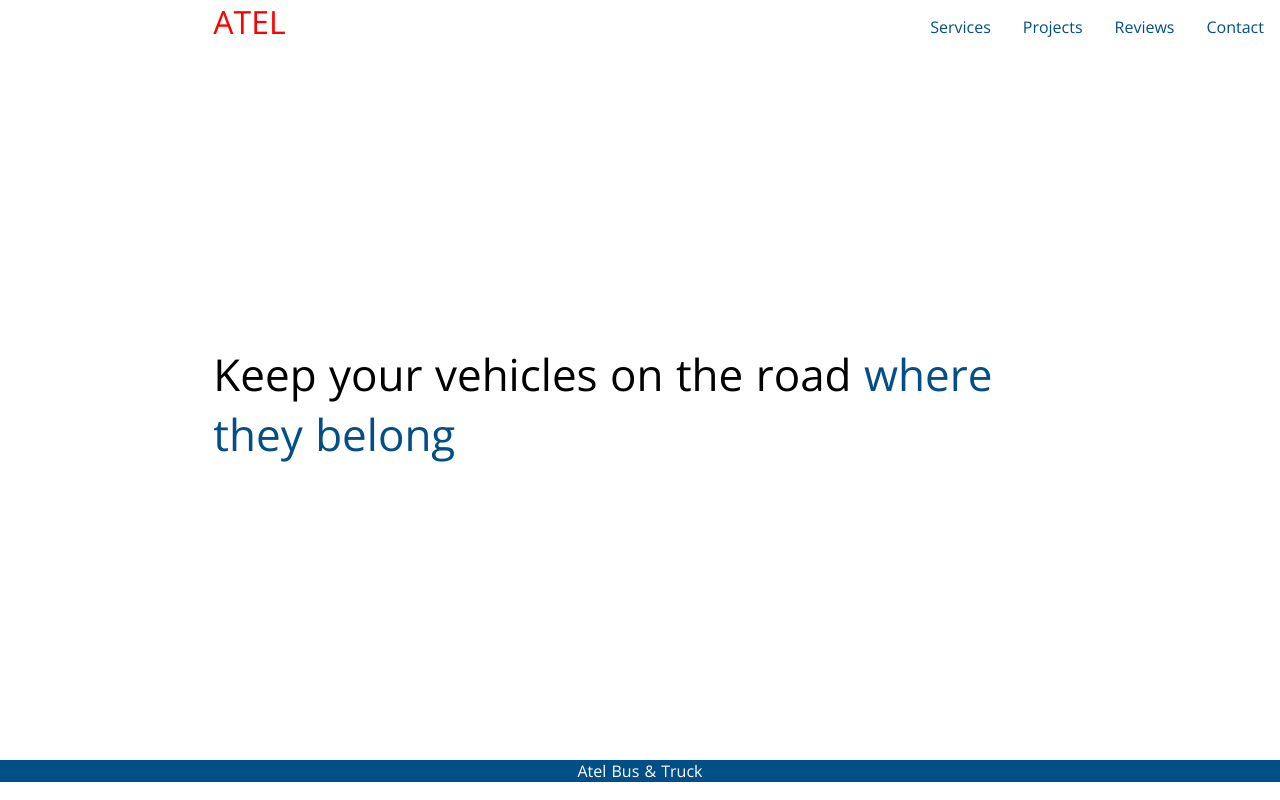
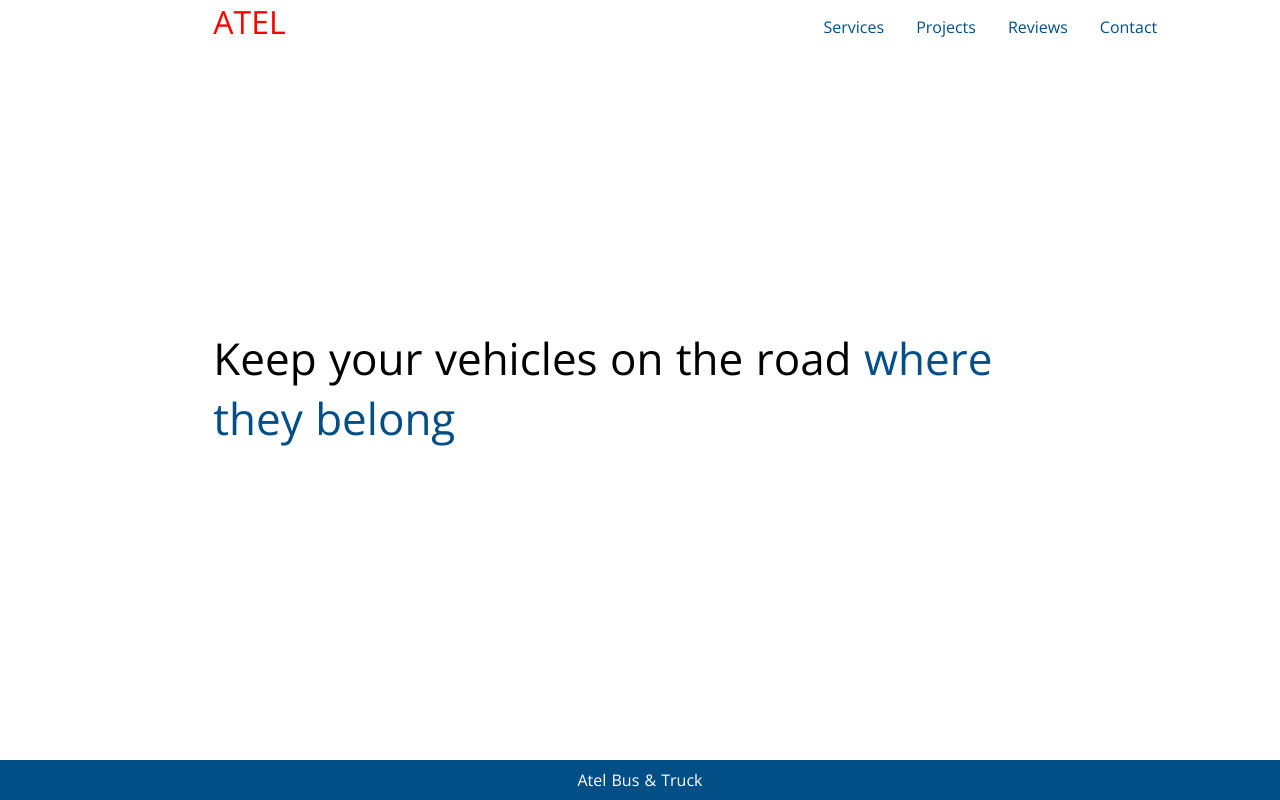
Before and after one commit to logan-connolly/atelbus, a Nuxt app: page / in a window 1280 px wide. Built offline with nearby package versions, Linux system fonts and the light colour scheme.

Commit message:
Clean default layout

```diff
--- a/components/layouts/TheFooter.vue
+++ b/components/layouts/TheFooter.vue
@@ -1,5 +1,5 @@
 <template>
-  <div class="footer-grid">Atel Bus & Truck</div>
+  <div class="footer">Atel Bus & Truck</div>
 </template>
 
 <script>
@@ -7,7 +7,9 @@ export default {};
 </script>
 
 <style scoped>
-.footer-grid {
+.footer {
+  grid-column: 1 / -1;
+  grid-row: 3;
   display: flex;
   justify-content: center;
   align-items: center;
--- a/components/layouts/TheNavbar.vue
+++ b/components/layouts/TheNavbar.vue
@@ -1,9 +1,12 @@
 <template>
-  <div class="nav-items">
-    <nuxt-link to="services" class="nav-item">Services</nuxt-link>
-    <nuxt-link to="projects" class="nav-item">Projects</nuxt-link>
-    <nuxt-link to="reviews" class="nav-item">Reviews</nuxt-link>
-    <nuxt-link to="contact" class="nav-item">Contact</nuxt-link>
+  <div class="nav">
+    <nuxt-link to="/" class="nav-logo">ATEL</nuxt-link>
+    <div class="nav-items">
+      <nuxt-link to="services" class="nav-item">Services</nuxt-link>
+      <nuxt-link to="projects" class="nav-item">Projects</nuxt-link>
+      <nuxt-link to="reviews" class="nav-item">Reviews</nuxt-link>
+      <nuxt-link to="contact" class="nav-item">Contact</nuxt-link>
+    </div>
   </div>
 </template>
 
@@ -11,7 +14,19 @@
 export default {};
 </script>
 
-<style scoped>
+<style>
+.nav {
+  grid-column: 3 / -2;
+  display: flex;
+}
+
+.nav-logo {
+  margin: 0, auto;
+  color: red;
+  font-size: 2em;
+  text-decoration: none;
+}
+
 .nav-items {
   display: flex;
   margin-left: auto;
--- a/layouts/default.vue
+++ b/layouts/default.vue
@@ -1,15 +1,10 @@
 <template>
   <div class="grid-page">
-    <div class="nav">
-      <nuxt-link to="/" class="nav-logo">ATEL</nuxt-link>
-      <TheNavbar />
+    <the-navbar></the-navbar>
+    <div class="content">
+      <nuxt></nuxt>
     </div>
-    <div class="content">
-      <Nuxt />
-    </div>
-    <div class="footer">
-      <TheFooter />
-    </div>
+    <the-footer></the-footer>
   </div>
 </template>
 
@@ -34,28 +29,11 @@ export default {
   height: 100vh;
 }
 
-.nav {
-  grid-column: 3 / -1;
-  display: flex;
-}
-
-.nav-logo {
-  margin: 0, auto;
-  color: red;
-  font-size: 2em;
-  text-decoration: none;
-}
-
 .content {
   display: flex;
-  margin-bottom: 2rem;
+  margin-bottom: 4rem;
   grid-column: 3 / -3;
   grid-row: 2;
   justify-content: center;
 }
-
-.footer {
-  grid-column: 1 / -1;
-  grid-row: 3;
-}
 </style>
```
